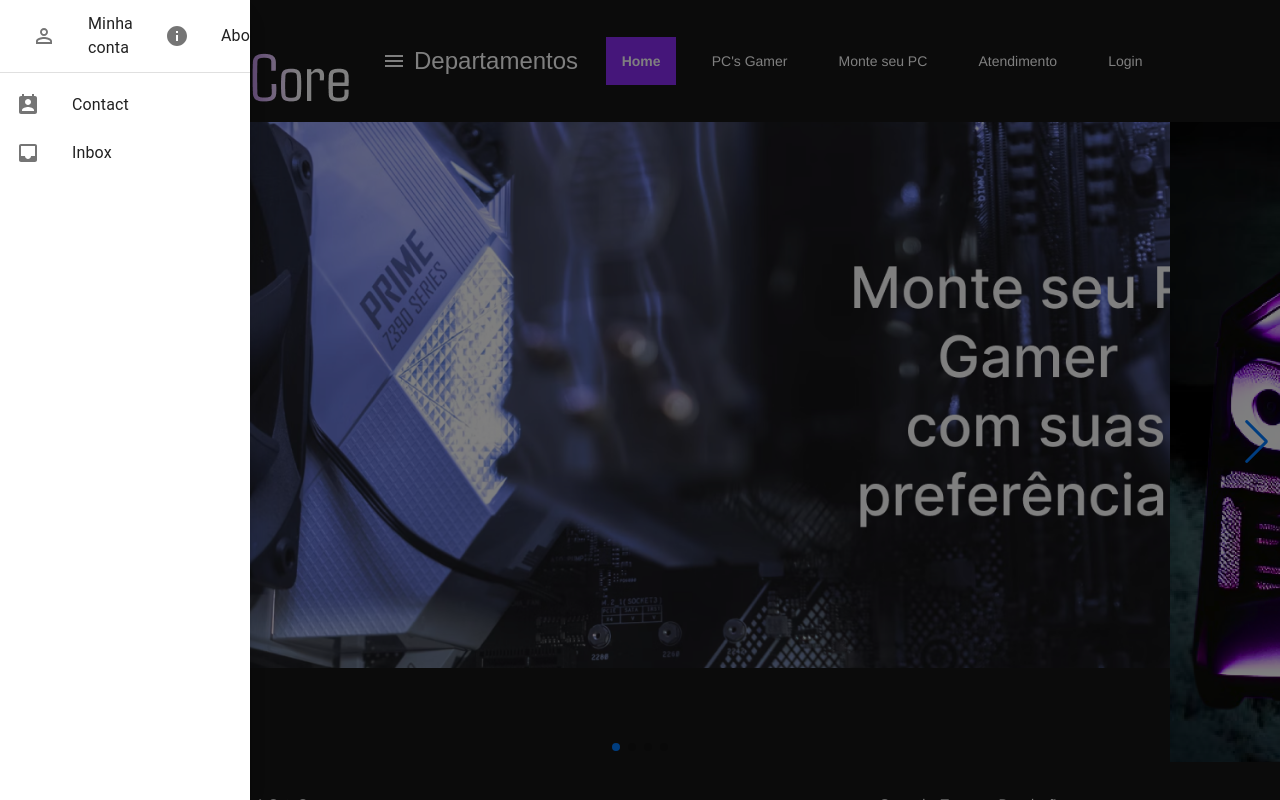
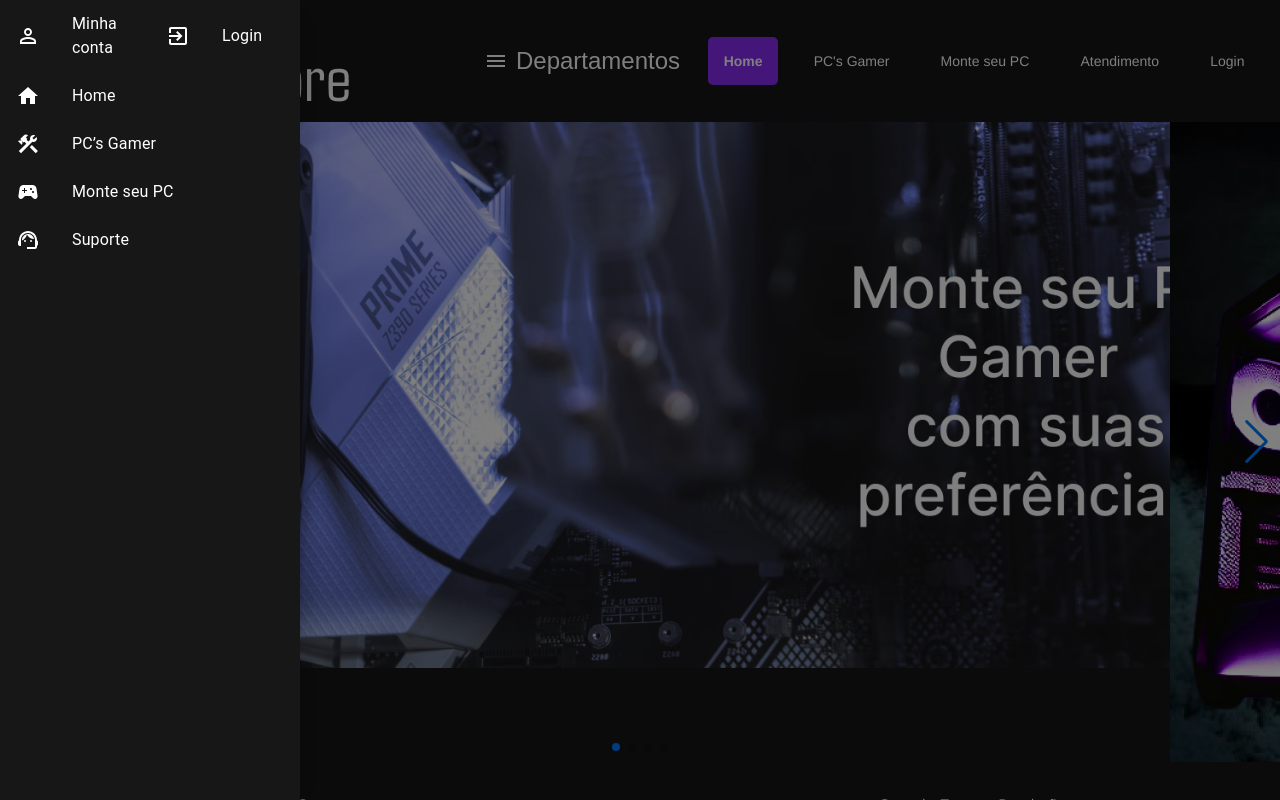
Before and after one commit to KKoan27/PI-24.2, a React (Create React App) app in the folder octo/: page / in a window 1280 px wide. Both pictures are taken after a click on the button "Departamentos". Built offline with nearby package versions, Linux system fonts and the light colour scheme.

Commit message:
Add SideBar/Header.jsx/Header.css
Estilização side-bar e add icons

```diff
--- a/octo/src/Componentes/CompCss/Header.css
+++ b/octo/src/Componentes/CompCss/Header.css
@@ -1,50 +1,29 @@
-header{
+.Cabecalho {
   background-color: #171717;
-    flex: 0 0 80px; /* Altura fixa para o cabeçalho */
   display: flex;
-    align-items: center; /* Centraliza verticalmente */
-    flex-direction: row;
-    padding-left: 20px;
-    width: 100%;
-
+  align-items: center;
+  justify-content: space-between; /* Espalha o conteúdo para manter o logo e o menu separados */
+  padding: 0 20px; /* Espaço nas laterais */
+  color: #fff;
 }
 
 
 
-  #HeaderOp{
+#HeaderOp {
   display: flex;
-    justify-self: center;
-
   gap: 20px;
 }
 
-
-/* ISSO AQUI E PARA DAR EFEITO E COR PARA AS OPÇÕES */
+/* Estilos dos links */
 #HeaderOp a {
   color: #ffffff;
   text-decoration: none;
   padding: 2ch;
 }
 
-/* Efeito de hover para os links */
-#HeaderOp a:hover {
-    color: rgb(81, 44, 245);
-    font-weight: bold;
-  }
-
-    /* Estilo padrão para os links */
-
-
-
-
 #active-link {
   background-color: rgb(139, 44, 245);
-    color:#171717;
+  color: #171717;
   font-weight: bold;
+  border-radius: 5px; /* Para um visual mais suave nas bordas */
 }
-
-#active-link {
-  background-color: rgb(139, 44, 245);
-  color:#171717;
-  font-weight: bold;
-}
--- /dev/null
+++ b/octo/src/Componentes/CompCss/Sidebar.css
@@ -0,0 +1,10 @@
+.sidebar {
+    background-color: #171717;
+    color: #fff;
+    height: 100%;
+}
+
+.sidebar .MuiListItemIcon-root,
+.sidebar .MuiListItemText-primary {
+    color: #fff;
+}
--- a/octo/src/Componentes/Header.jsx
+++ b/octo/src/Componentes/Header.jsx
@@ -4,10 +4,12 @@ import { Box, Drawer, IconButton, List, ListItem, ListItemButton, ListItemIcon,
 import MenuIcon from '@mui/icons-material/Menu';
 import HomeIcon from '@mui/icons-material/Home';
 import PermIdentityIcon from '@mui/icons-material/PermIdentity';
-import InfoIcon from '@mui/icons-material/Info';
-import PermContactCalendarIcon from '@mui/icons-material/PermContactCalendar';
-import InboxIcon from '@mui/icons-material/Inbox';
+import ExitToAppIcon from '@mui/icons-material/ExitToApp';
+import ConstructionIcon from '@mui/icons-material/Construction';
+import SportsEsportsIcon from '@mui/icons-material/SportsEsports';
+import SupportAgentIcon from '@mui/icons-material/SupportAgent';
 import Logo from '../Imagens/Logo.png';
+import './CompCss/Sidebar.css';
 import './CompCss/Header.css';
 
 const Header = () => {
@@ -23,12 +25,13 @@ const Header = () => {
 
     const drawerList = (
         <Box
-            sx={{ width: 250 }}
+            className="sidebar"
+            sx={{ width: 300 }}
             role="presentation"
             onClick={toggleDrawer(false)}
             onKeyDown={toggleDrawer(false)}
         >
-            <Box sx={{ display: 'flex', justifyContent: 'space-between', padding: '0 16px' }}>
+            <Box sx={{ display: 'flex', justifyContent: 'space-between', padding: '0' }}>
                 <ListItem disablePadding>
                     <ListItemButton component={Link} to="/">
                         <ListItemIcon>
@@ -41,33 +44,48 @@ const Header = () => {
                 <ListItem disablePadding>
                     <ListItemButton component={Link} to="/about">
                         <ListItemIcon>
-                            <InfoIcon />
+                            <ExitToAppIcon />
                         </ListItemIcon>
-                        <ListItemText primary="About" />
+                        <ListItemText primary="Login" />
                     </ListItemButton>
                 </ListItem>
             </Box>
 
-            <Divider />
 
-            <List>
                 <ListItem disablePadding>
                     <ListItemButton component={Link} to="/contact">
                         <ListItemIcon>
-                            <PermContactCalendarIcon />
+                            <HomeIcon />
                         </ListItemIcon>
-                        <ListItemText primary="Contact" />
+                        <ListItemText primary="Home" />
                     </ListItemButton>
                 </ListItem>
                 <ListItem disablePadding>
                     <ListItemButton>
                         <ListItemIcon>
-                            <InboxIcon />
+                            <ConstructionIcon />
                         </ListItemIcon>
-                        <ListItemText primary="Inbox" />
+                        <ListItemText primary="PC’s Gamer" />
                     </ListItemButton>
                 </ListItem>
-            </List>
+
+                <ListItem disablePadding>
+                    <ListItemButton component={Link} to="/contact">
+                        <ListItemIcon>
+                            <SportsEsportsIcon />
+                        </ListItemIcon>
+                        <ListItemText primary="Monte seu PC" />
+                    </ListItemButton>
+                </ListItem>
+                <ListItem disablePadding>
+                    <ListItemButton>
+                        <ListItemIcon>
+                            <SupportAgentIcon />
+                        </ListItemIcon>
+                        <ListItemText primary="Suporte" />
+                    </ListItemButton>
+                </ListItem>
+
         </Box>
     );
 
```
Lines whose indentation alone changed are shown as unchanged.
